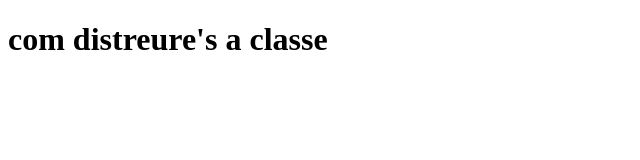
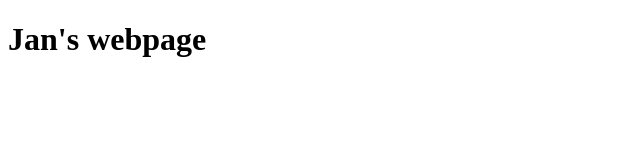
Before and after one commit to janvinas/janvinas.github.io, a plain HTML site: page index.html in a window 1280 px wide. Shown: the whole page, without its empty margins (0-640 px from the left). Drawn offline with Linux system fonts and the light colour scheme.

Commit message:
Update index.html

```diff
--- a/index.html
+++ b/index.html
@@ -1,8 +1,8 @@
 <!DOCTYPE html>
 <html>
 <head>
-  <title>Com distreure's a classe</title>
-  <h1>com distreure's a classe</h1>
+  <title>Jan's webpage</title>
+  <h1>Jan's webpage</h1>
 </head>
 <body>
 </body>
```
